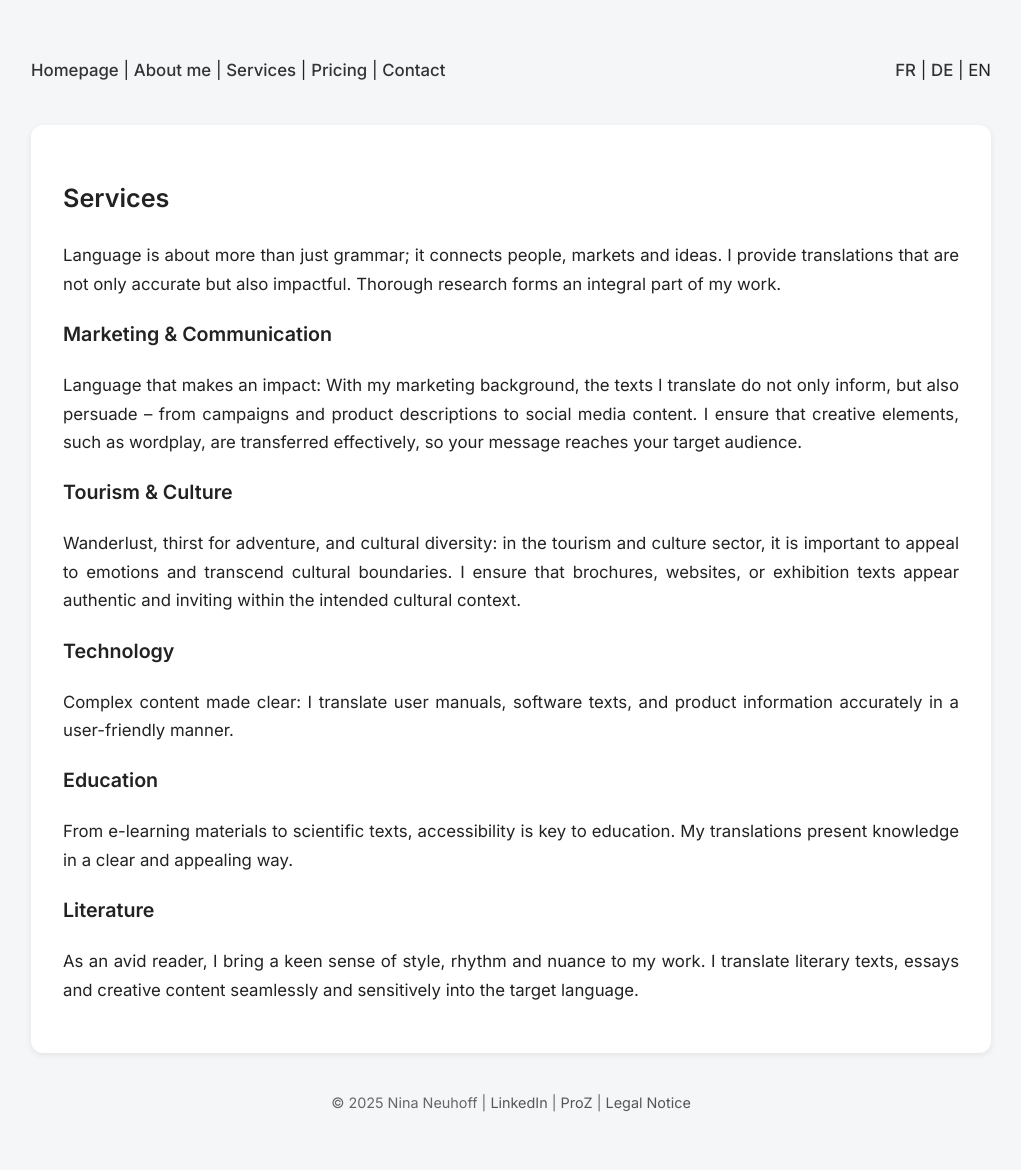
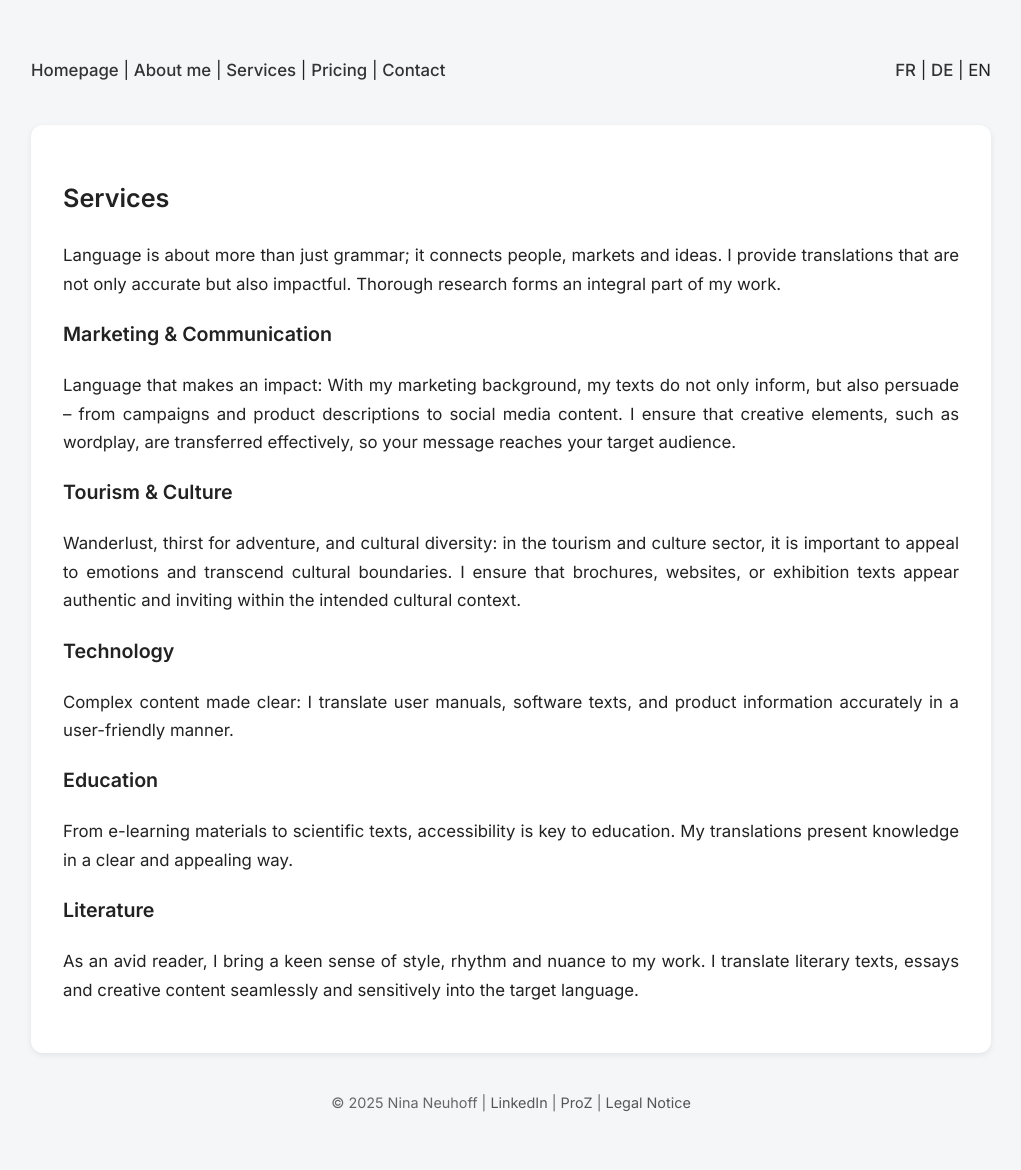
Before and after one commit to nneuhoff/traduction-translation-uebersetzung, a Jekyll site: the page built from en/services.md, in a window 1280 px wide. Shown: the whole page, without its empty margins (129-1150 px from the left). Built offline with Jekyll 4.4.1, drawn with Linux system fonts in a browser that asks for light colours.

Commit message:
Update services.md

```diff
--- a/en/services.md
+++ b/en/services.md
@@ -9,7 +9,7 @@ lang: en
 Language is about more than just grammar; it connects people, markets and ideas. I provide translations that are not only accurate but also impactful. Thorough research forms an integral part of my work.
 
 ### Marketing & Communication
-Language that makes an impact: With my marketing background, the texts I translate do not only inform, but also persuade – from campaigns and product descriptions to social media content. I ensure that creative elements, such as wordplay, are transferred effectively, so your message reaches your target audience.
+Language that makes an impact: With my marketing background, my texts do not only inform, but also persuade – from campaigns and product descriptions to social media content. I ensure that creative elements, such as wordplay, are transferred effectively, so your message reaches your target audience.
 
 ### Tourism & Culture
 Wanderlust, thirst for adventure, and cultural diversity: in the tourism and culture sector, it is important to appeal to emotions and transcend cultural boundaries. I ensure that brochures, websites, or exhibition texts appear authentic and inviting within the intended cultural context.
```
